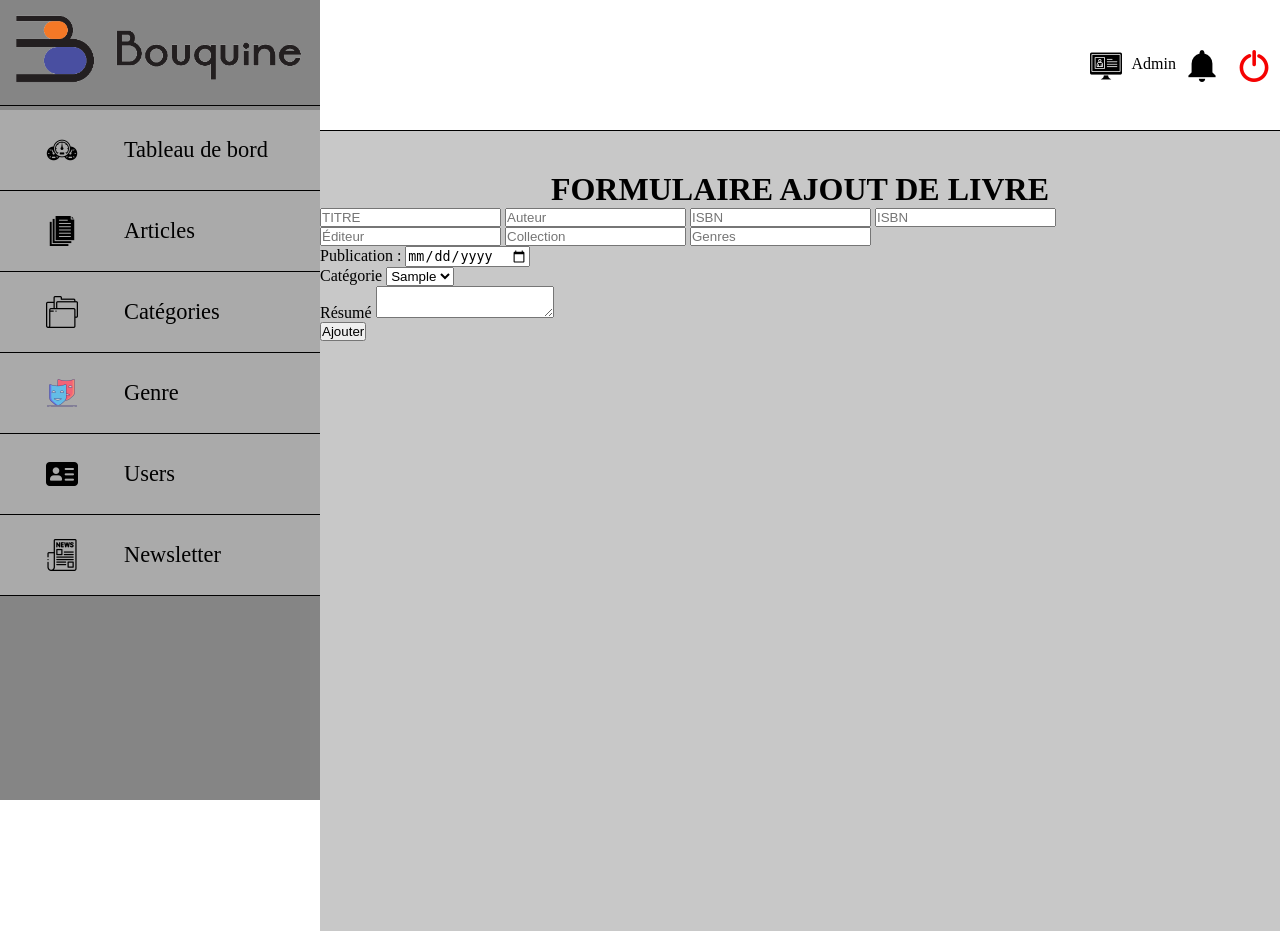
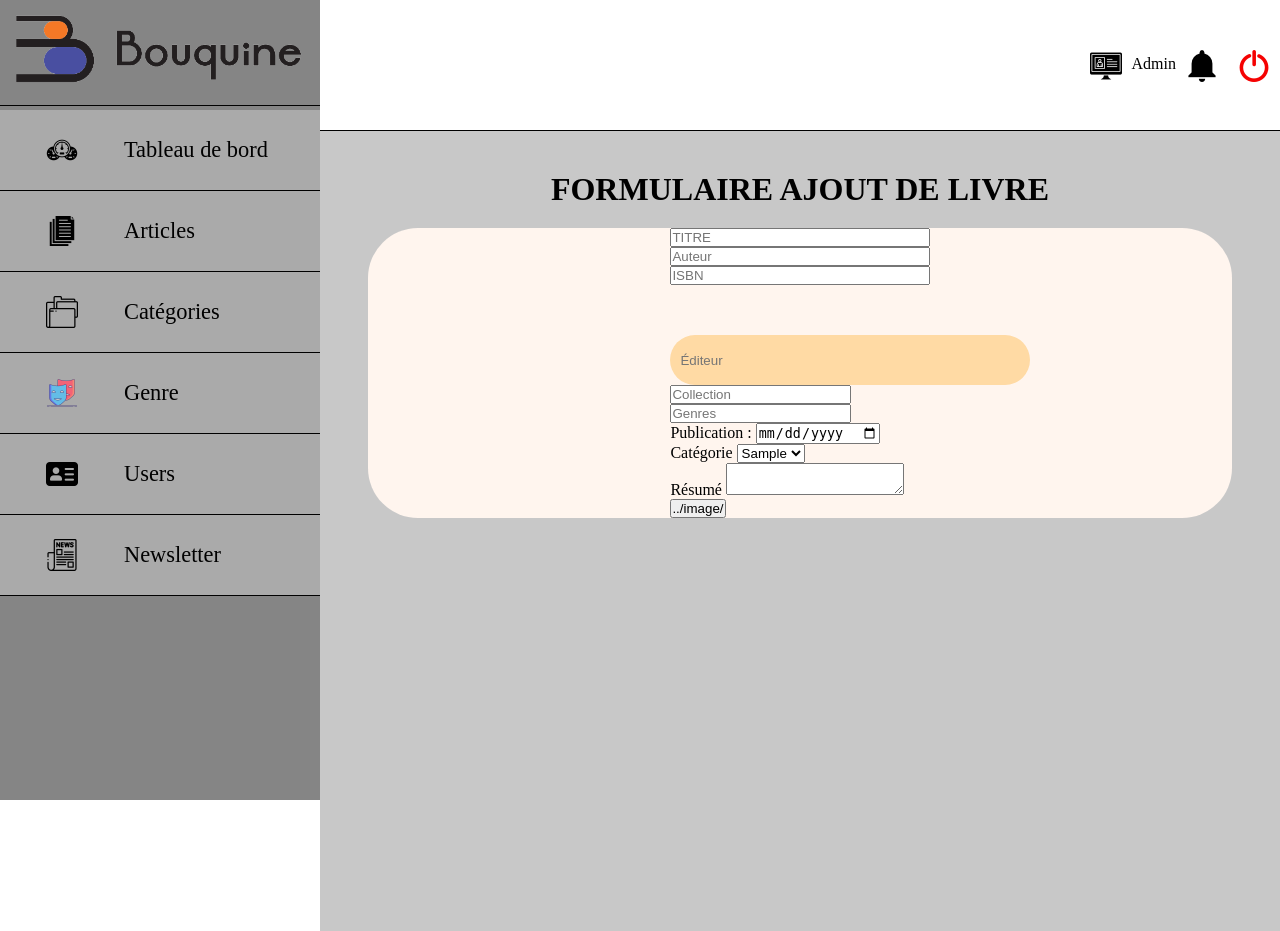
Before and after one commit to DayZmooN/Bouquine, a PHP site: page /admin/add.php in a window 1280 px wide. Run offline with PHP 8.4, Linux system fonts and the light colour scheme; tables that the repository leaves empty or names only in its code hold one stand-in row (values such as "Sample post").

Commit message:
reparation

```diff
--- a/admin/add.php
+++ b/admin/add.php
@@ -27,8 +27,8 @@ include './header-admin.php';
 
 <h1 class="multiTitre">formulaire ajout de livre</h1>
 
-<form id="formulaire" action="#" method="POST">
-    <div id="gauche">
+<form id="formulaireAjout" action="#" method="POST">
+    <div id="formGauche">
         <div class="titre-auteur">
 
             <label for="title"></label>
@@ -39,8 +39,7 @@ include './header-admin.php';
 
             <label for="ISBN"></label>
             <input type="text" name="ISBN" id="ISBN" placeholder="ISBN">
-            <label for="ISBN"></label>
-            <input type="text" name="ISBN" id="ISBN" placeholder="ISBN">
+
 
         </div>
 
@@ -83,5 +82,5 @@ include './header-admin.php';
 
             </div>
 
-            <input type="submit" name="submit" value="Ajouter">
+            <input type="submit" name="submit" value="../image/">
 </form>
```
Also changed, not shown: admin/article.php (+4 -4 lines), admin/delete.php (+0 -8 lines), admin/popup.php (added, +8 -0 lines).
